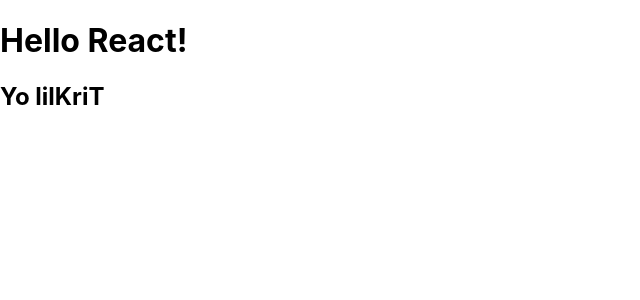
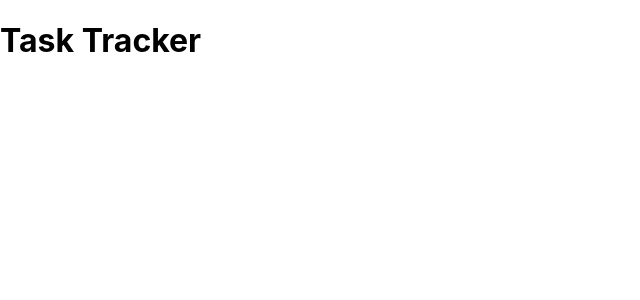
Before and after one commit to lilKriT/react-task-tracker, a React (Create React App) app: page / in a window 1280 px wide. Shown: the top 300 px of the page, without its empty margins (0-640 px from the left). Built offline with nearby package versions, Linux system fonts and the light colour scheme.

Commit message:
Added a header.

```diff
--- a/src/App.js
+++ b/src/App.js
@@ -1,10 +1,9 @@
+import Header from "./components/Header";
+
 function App() {
-  const name = "lilKriT";
-
   return (
     <div className="container">
-      <h1>Hello React!</h1>
-      <h2>Yo {name}</h2>
+      <Header />
     </div>
   );
 }
--- /dev/null
+++ b/src/components/Header.js
@@ -0,0 +1,9 @@
+const Header = () => {
+  return (
+    <header>
+      <h1>Task Tracker</h1>
+    </header>
+  );
+};
+
+export default Header;
```
